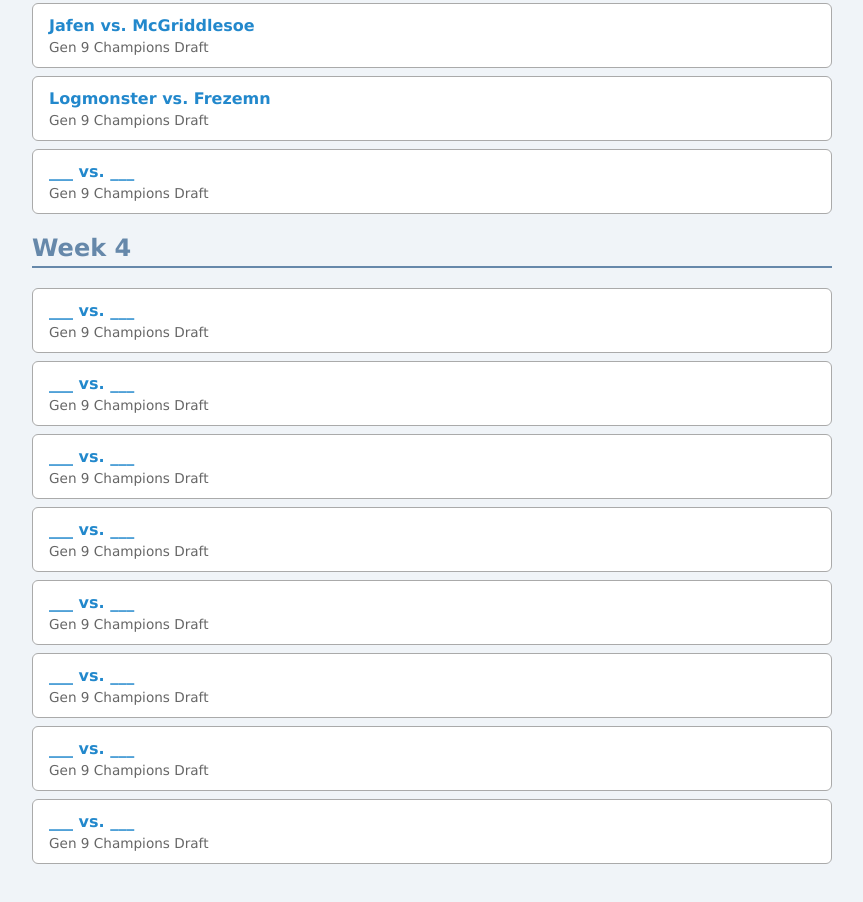
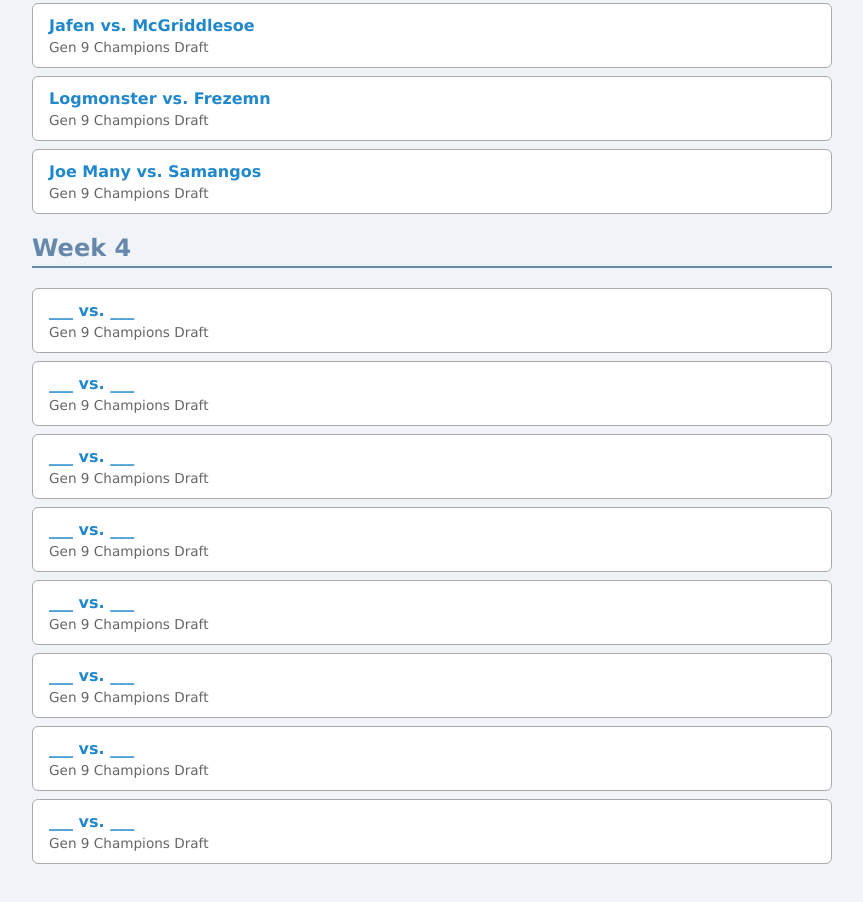
Before and after one commit to k3wl-k1d/sssdl-replays, a plain HTML site: page index.html in a window 1280 px wide. Shown: the part 1854-2756 px from the top of the page, without its empty margins (208-1071 px from the left). Drawn offline with Linux system fonts and the light colour scheme.

Commit message:
Update index.html

```diff
--- a/index.html
+++ b/index.html
@@ -186,8 +186,8 @@
       <div class="meta">Gen 9 Champions Draft</div>
     </li>
     <li>
-      <a href="" target="_blank">
-        ___ vs. ___
+      <a href="Gen9ChampionsDraft-2026-05-24-joemany-samangos.html" target="_blank">
+        Joe Many vs. Samangos
       </a>
       <div class="meta">Gen 9 Champions Draft</div>
     </li>
```
